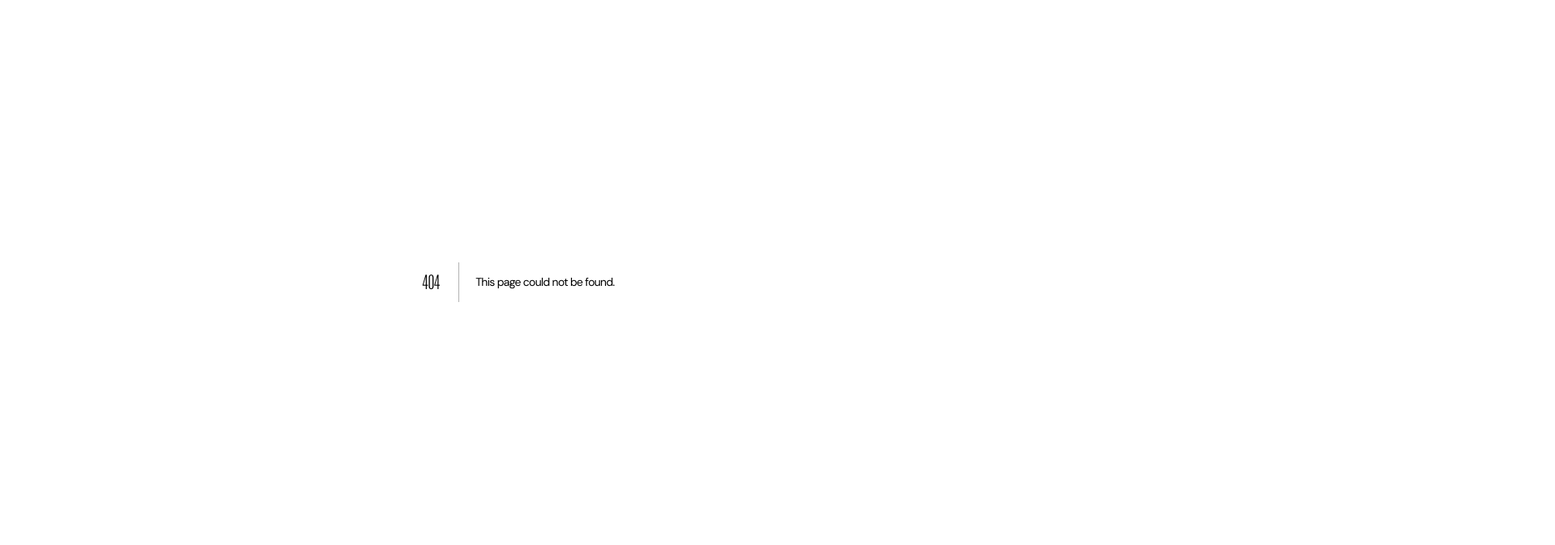
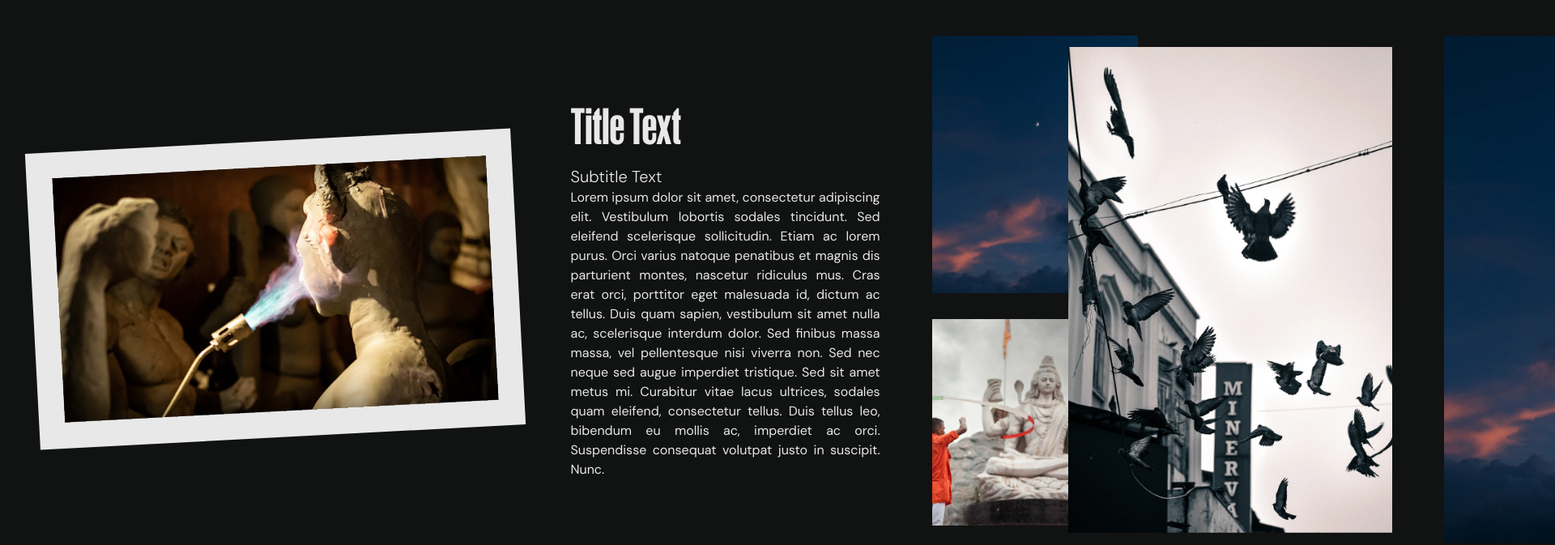
Before and after one commit to Gitju002/snehashis-gharai-portfolio, a Next.js app: page /passion/horizontal-scroll in a window 1280 px wide. Before the commit this address had no page. Shown: the part 160-833 px from the top of the page at 81% size, 1920 px wide, since content can reach past the window. Built offline with nearby package versions, Linux system fonts and the light colour scheme.

Commit message:
added horizontal scroll as a separate page temorarily

```diff
--- a/components/ExploreCardSection.tsx
+++ b/components/ExploreCardSection.tsx
@@ -2,6 +2,7 @@ import React from "react";
 import ExploreCard from "./ExploreCard";
 import VStack from "./layout/VStack";
 import Container from "./layout/Container";
+import Link from "next/link";
 
 const ExploreCardSection = () => {
   return (
@@ -9,7 +10,12 @@ const ExploreCardSection = () => {
       <VStack>
         <Container className="explore-section-container">
           <ExploreCard />
-          <button data-scroll data-scroll-speed="0.1" className="glass-button">
+          <Link href="/passion/horizontal-scroll">
+            <button
+              data-scroll
+              data-scroll-speed="0.1"
+              className="glass-button"
+            >
               <p>Explore More</p>{" "}
               <svg
                 width="24"
@@ -44,10 +50,14 @@ const ExploreCardSection = () => {
                   />
                 </mask>
                 <g mask="url(#mask0_243_73)">
-                <path d="M24 0.242188H0V24.2422H24V0.242188Z" fill="#E8E8E8" />
+                  <path
+                    d="M24 0.242188H0V24.2422H24V0.242188Z"
+                    fill="#E8E8E8"
+                  />
                 </g>
               </svg>
             </button>
+          </Link>
         </Container>
       </VStack>
     </section>
--- a/components/HorizontalScroll.tsx
+++ b/components/HorizontalScroll.tsx
@@ -1,19 +1,19 @@
 import React from "react";
 import VStack from "./layout/VStack";
-import Container from "./layout/Container";
 import ExploreCard from "./ExploreCard";
+import Image from "next/image";
 
 const HorizontalScroll = () => {
   return (
-    <section className="w-[300vw]">
+    <section className="min-h-screen px-10 w-[250vw]">
       <VStack>
-        <div className="p-10 flex gap-16">
+        <div className="flex items-center gap-x-6 xl:gap-x-16">
           <ExploreCard />
           {/* Text Content */}
           <div className="space-y-4">
             <h3>Title Text</h3>
             <span>Subtitle Text</span>
-            <p className="w-[495px]">
+            <p className="text-justify max-w-md">
               Lorem ipsum dolor sit amet, consectetur adipiscing elit.
               Vestibulum lobortis sodales tincidunt. Sed eleifend scelerisque
               sollicitudin. Etiam ac lorem purus. Orci varius natoque penatibus
@@ -27,7 +27,55 @@ const HorizontalScroll = () => {
               Suspendisse consequat volutpat justo in suscipit. Nunc.
             </p>
           </div>
-          <div></div>
+          {/* Image Content */}
+          <div className="flex gap-x-6 xl:gap-x-16">
+            <div className="flex flex-col items-end gap-x-4 xl:gap-y-8">
+              <Image
+                src="/images/zoom-parallax-3.webp"
+                height={1000}
+                width={1000}
+                alt="Image"
+                className=" object-cover w-[300px] aspect-[4/5]"
+              />
+              <Image
+                src="/images/zoom-parallax-5.webp"
+                height={1000}
+                width={1000}
+                alt="Image"
+                className="object-cover object-right w-[300px] aspect-square"
+              />
+            </div>
+            <div className="flex-center gap-x-6 xl:gap-x-16">
+              <Image
+                src="/images/zoom-parallax-4.webp"
+                height={1000}
+                width={1000}
+                alt="Image"
+                className="object-cover w-[400px] aspect-[4/6]"
+              />
+              <Image
+                src="/images/zoom-parallax-3.webp"
+                height={1000}
+                width={1000}
+                alt="Image"
+                className="object-cover w-[400px] h-full"
+              />
+              <Image
+                src="/images/zoom-parallax-4.webp"
+                height={1000}
+                width={1000}
+                alt="Image"
+                className="object-cover w-[400px] aspect-[4/5]"
+              />
+              <Image
+                src="/images/zoom-parallax-6.webp"
+                height={1000}
+                width={1000}
+                alt="Image"
+                className="object-cover w-[600px] aspect-square"
+              />
+            </div>
+          </div>
         </div>
       </VStack>
     </section>
--- /dev/null
+++ b/pages/passion/horizontal-scroll/index.tsx
@@ -0,0 +1,12 @@
+import HorizontalScroll from "@/components/HorizontalScroll";
+import React from "react";
+
+const index = () => {
+  return (
+    <section>
+      <HorizontalScroll />
+    </section>
+  );
+};
+
+export default index;
--- a/pages/passion/index.tsx
+++ b/pages/passion/index.tsx
@@ -4,7 +4,6 @@ import Hero from "@/components/Hero";
 import About from "@/components/About";
 import ExploreCardSection from "@/components/ExploreCardSection";
 import Footer from "@/components/Footer";
-import HorizontalScroll from "@/components/HorizontalScroll";
 export default function Passion() {
   return (
     <main>
@@ -21,7 +20,6 @@ export default function Passion() {
       />
       <ZoomParallax />
       <ExploreCardSection />
-      <HorizontalScroll />
       <Footer />
     </main>
   );
--- a/styles/globals.css
+++ b/styles/globals.css
@@ -496,7 +496,7 @@ html.lenis body {
 
   /* ---------------------------- Explore Card Section ---------------------------- */
   .explore-card-container {
-    @apply bg-foreground w-[55vw]  -rotate-3 hover:transform hover:rotate-0 transition-transform duration-400 ease-in-out;
+    @apply bg-foreground w-[55vw] h-fit -rotate-3 hover:transform hover:rotate-0 transition-transform duration-400 ease-in-out;
     .explore-card-content {
       @apply p-8 size-full;
       .explore-card-image-wrapper {
```
Also changed, not shown: 1 other file (tests, documents, lock files or other folders). Lines whose indentation alone changed are shown as unchanged.
